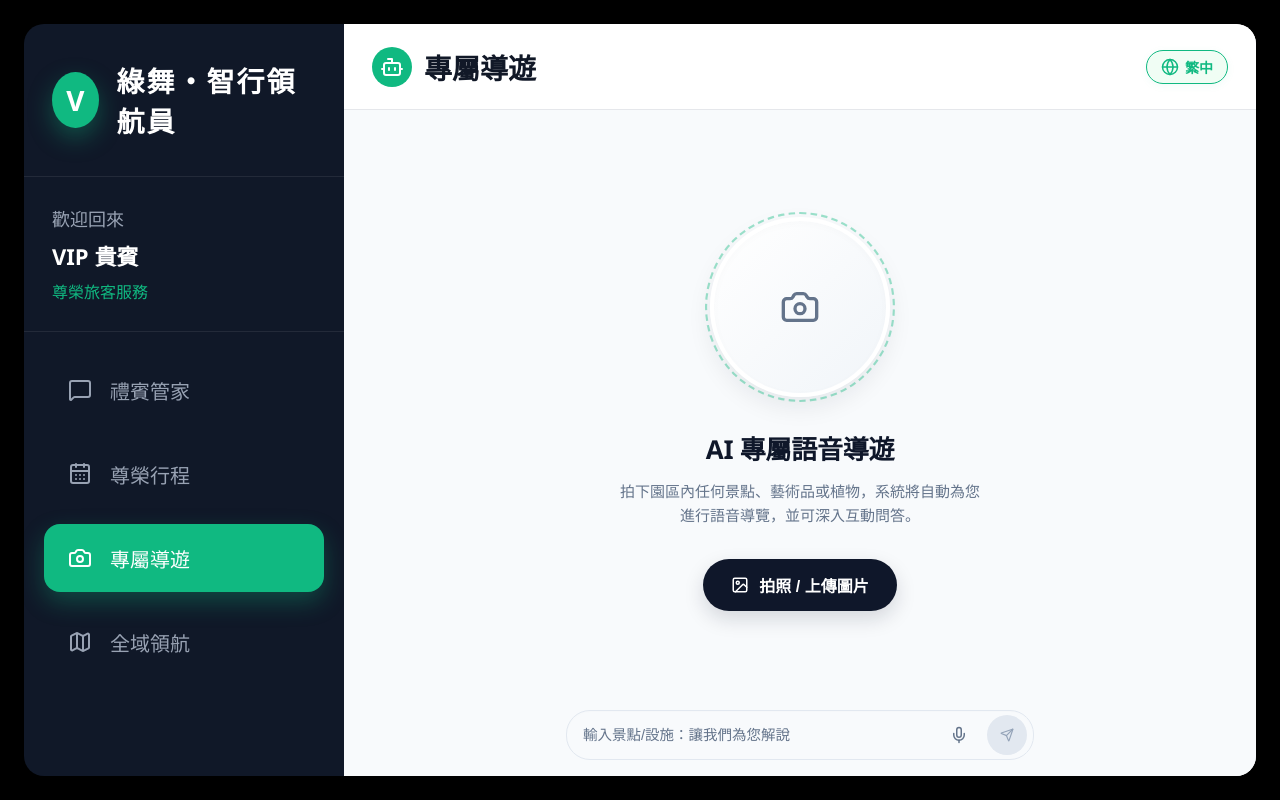
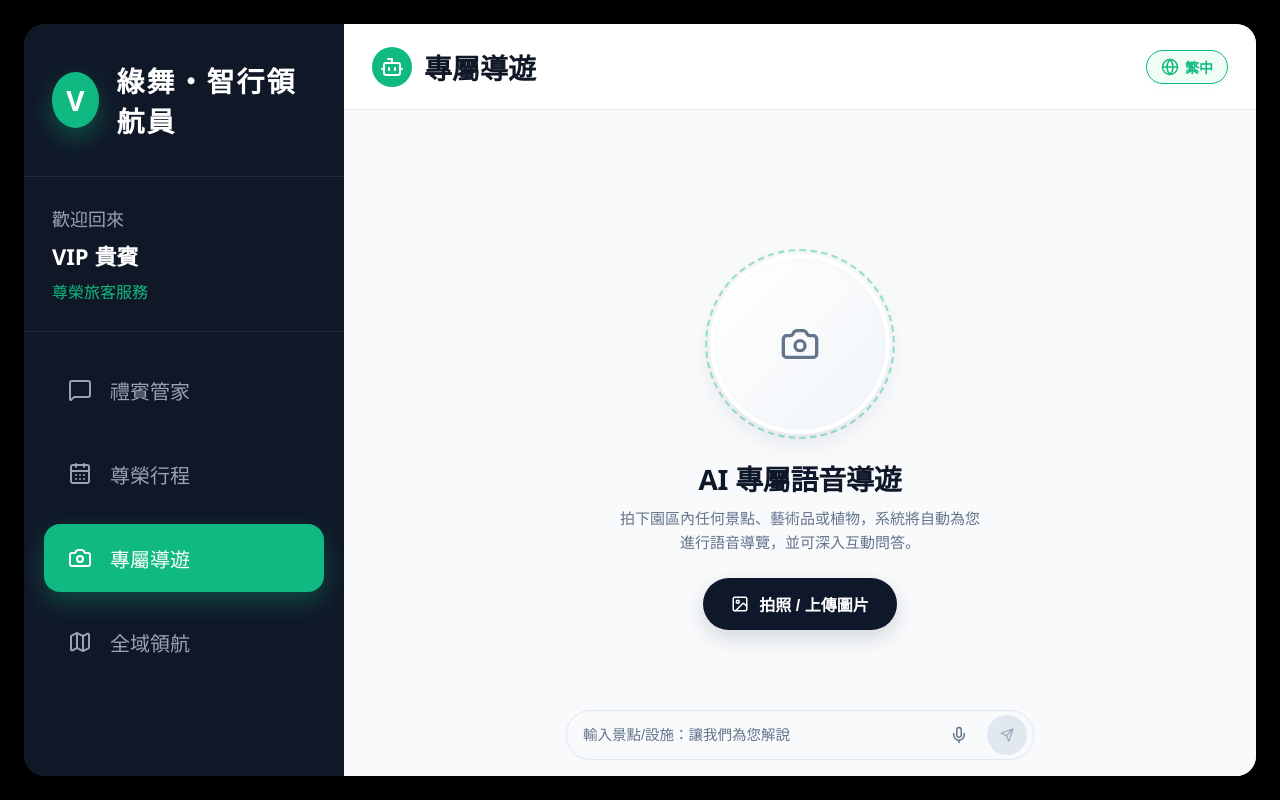
Before and after one commit to bomeiweiwei/resort-vip-web, a React (Vite) app: page /guide in a window 1280 px wide. Built offline with nearby package versions, Linux system fonts and the light colour scheme; no server answers; sample sign-in values are in the browser's storage.

Commit message:
全螢幕 排版調整

```diff
--- a/src/index.css
+++ b/src/index.css
@@ -724,3 +724,22 @@ html body .top-header .lang-switch-button:active,
 html body .lang-switch-button:active {
   transform: scale(0.94) !important;
 }
+
+/* ========================================= */
+/* 🚀 全螢幕狀態下的終極防禦樣式               */
+/* ========================================= */
+
+.app-shell:fullscreen {
+  width: 100vw !important;
+  height: 100dvh !important;
+  padding: 0 !important; /* 全螢幕時沒收外距，達到 100% 滿版 */
+  background-color: #000000 !important;
+}
+
+/* 針對 iOS / Safari Core 的全螢幕相容處理 */
+.app-shell:-webkit-full-screen {
+  width: 100vw !important;
+  height: 100dvh !important;
+  padding: 0 !important;
+  background-color: #000000 !important;
+}
--- a/src/layouts/MainLayout.tsx
+++ b/src/layouts/MainLayout.tsx
@@ -1,9 +1,9 @@
-import { useState } from "react";
+import { useState, useEffect, useRef } from "react";
 import { Outlet, useLocation } from "react-router-dom";
 import Sidebar from "../components/Sidebar";
 import Header from "../components/Header";
 
-// 1. 將對照表升級為中英雙語結構，並對齊你所有的頁面名稱
+// 1. 將對照表升級為中英雙語結構，並對齊你所有的頁面名稱[cite: 11]
 const pageTitles: Record<string, { zh: string; en: string }> = {
   "/assistant": { zh: "禮賓管家", en: "Smart Butler" },
   "/itinerary": { zh: "尊榮行程", en: " VIP Journey" },
@@ -15,36 +15,69 @@ const pageTitles: Record<string, { zh: string; en: string }> = {
 };
 
 function MainLayout() {
-  const location = useLocation();
+  const location = useLocation(); //[cite: 11]
+  const shellRef = useRef<HTMLDivElement | null>(null); // 🎯 建立鎖定最外層容器的指標
 
-  // 2. 在父元件宣告語系狀態，預設為中文 "zh"
-  const [currentLang, setCurrentLang] = useState<"zh" | "en">("zh");
+  // 2. 在父元件宣告語系狀態，預設為中文 "zh"[cite: 11]
+  const [currentLang, setCurrentLang] = useState<"zh" | "en">("zh"); //[cite: 11]
 
-  // 3. 自動根據路徑與語系抓出正確的標題字串
-  const titleObj = pageTitles[location.pathname] ?? { zh: "專屬導遊", en: "Pocket AI Guide" };
-  const currentTitle = titleObj[currentLang];
+  // 3. 自動根據路徑與語系抓出正確的標題字串[cite: 11]
+  const titleObj = pageTitles[location.pathname] ?? { zh: "專屬導遊", en: "Pocket AI Guide" }; //[cite: 11]
+  const currentTitle = titleObj[currentLang]; //[cite: 11]
 
-  // const isFullContentPage =
-  //   location.pathname === "/guide/loading" ||
-  //   location.pathname === "/guide/result";
+  // 🎯 核心防禦：全域多瀏覽器內核全螢幕請求處理
+  const triggerFullscreen = () => {
+    const element = shellRef.current;
+    if (!element) return;
+
+    // 依據主流瀏覽器內核規範，進行全面的全螢幕方法相容呼叫
+    if (element.requestFullscreen) {
+      element.requestFullscreen().catch(() => {});
+    } else if ((element as any).webkitRequestFullscreen) { /* iOS Safari / Android Chrome 旧内核 */
+      (element as any).webkitRequestFullscreen();
+    } else if ((element as any).mozRequestFullScreen) {    /* Firefox */
+      (element as any).mozRequestFullScreen();
+    } else if ((element as any).msRequestFullscreen) {     /* IE11 / Edge */
+      (element as any).msRequestFullscreen();
+    }
+  };
+
+  // 🎯 核心監聽：登入完成後，只要房客首次在網頁進行點擊 (Click) 或 觸控 (Touch)，立即啟動全螢幕隱藏網址列
+  useEffect(() => {
+    const handleUserInteraction = () => {
+      triggerFullscreen();
+      // 安全卸載：只要成功觸發一次互動解鎖，立即移除監聽器防止干擾房客正常的點擊元件操作
+      window.removeEventListener("click", handleUserInteraction);
+      window.removeEventListener("touchstart", handleUserInteraction);
+    };
+
+    window.addEventListener("click", handleUserInteraction);
+    window.addEventListener("touchstart", handleUserInteraction);
+
+    return () => {
+      window.removeEventListener("click", handleUserInteraction);
+      window.removeEventListener("touchstart", handleUserInteraction);
+    };
+  }, [location.pathname]); // 🚀 每次切換功能頁面時，同步重新布署防禦偵測[cite: 11]
 
   return (
-    <div className="app-shell">
-      {/* 4. 將當前語系傳給 Sidebar */}
-      <Sidebar currentLang={currentLang} />
+    // 🎯 4. 將 ref 綁定至最外層的 app-shell，使其成為全螢幕視窗主體[cite: 11]
+    <div ref={shellRef} className="app-shell">
+      {/* 将当前语系传给 Sidebar[cite: 11] */}
+      <Sidebar currentLang={currentLang} /> {/*[cite: 11] */}
 
-      <main className="main-panel">
-        {/* 5. 將標題、當前語系及變更語系的 function 傳給 Header */}
+      <main className="main-panel"> {/*[cite: 11] */}
+        {/* 将标题、当前语系及变更语系的 function 传给 Header[cite: 11] */}
         <Header
           title={currentTitle}
           currentLang={currentLang}
           onLanguageChange={setCurrentLang}
-        />
+        /> {/*[cite: 11] */}
 
-        <section className="page-content">
-          <Outlet context={{ currentLang }} />
-        </section>
-      </main>
+        <section className="page-content"> {/*[cite: 11] */}
+          <Outlet context={{ currentLang }} /> {/*[cite: 11] */}
+        </section> {/*[cite: 11] */}
+      </main> {/*[cite: 11] */}
     </div>
   );
 }
--- a/src/styles/guide.css
+++ b/src/styles/guide.css
@@ -55,11 +55,11 @@ html:has(.guide-result-page), body:has(.guide-result-page) {
   width: 100%;
   max-width: 500px;
   margin: 0 auto;
-  padding: 40px 24px 16px;
+  padding: 80px 24px 16px;
   display: flex;
   flex-direction: column;
   align-items: center;
-  justify-content: center;
+  justify-content: center; /* 這裡會將所有剩餘空間推到上下兩端 */
   text-align: center;
 }
 
@@ -73,7 +73,8 @@ html:has(.guide-result-page), body:has(.guide-result-page) {
   display: flex;
   align-items: center;
   justify-content: center;
-  margin-bottom: 32px;
+  margin-top: 16px;    /* 🎯 補上一點頂部與 Header 的優雅微距 */
+  margin-bottom: 24px; /* 🎯 稍微縮緊大圓圈與文字標題的距離 */
   border: 4px solid #ffffff;
   box-shadow: var(--shadow-md), inset 0 2px 8px rgba(0, 0, 0, 0.02);
   transition: all 0.3s cubic-bezier(0.4, 0, 0.2, 1);
@@ -109,15 +110,15 @@ html:has(.guide-result-page), body:has(.guide-result-page) {
 }
 
 .guide-hero h2 {
-  margin: 0 0 12px;
+  margin: 0 0 8px; /* 🎯 縮減標題與副標的距離 */
+  font-size: 28px; /* 🎯 標題稍微放大，看起來更有氣勢 */
   color: var(--dark-slate);
-  font-size: 26px;
   font-weight: 800;
   letter-spacing: -0.01em;
 }
 
 .guide-hero p {
-  margin: 0 0 32px;
+  margin: 0 0 24px; /* 🎯 縮減副標與拍照按鈕的間距 (從 32px 降到 24px) */
   color: var(--text-muted);
   font-size: 15px;
   line-height: 1.6;
```
